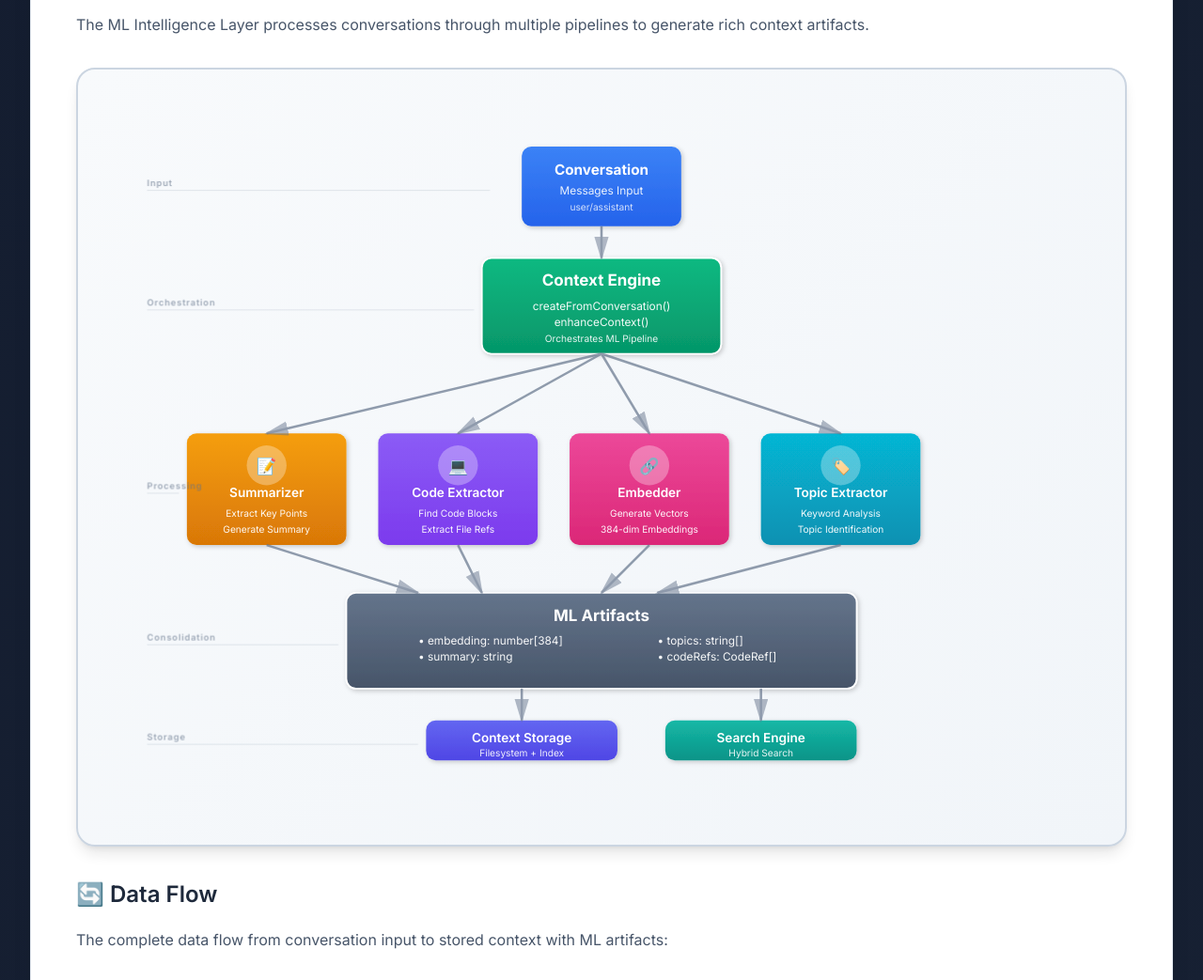
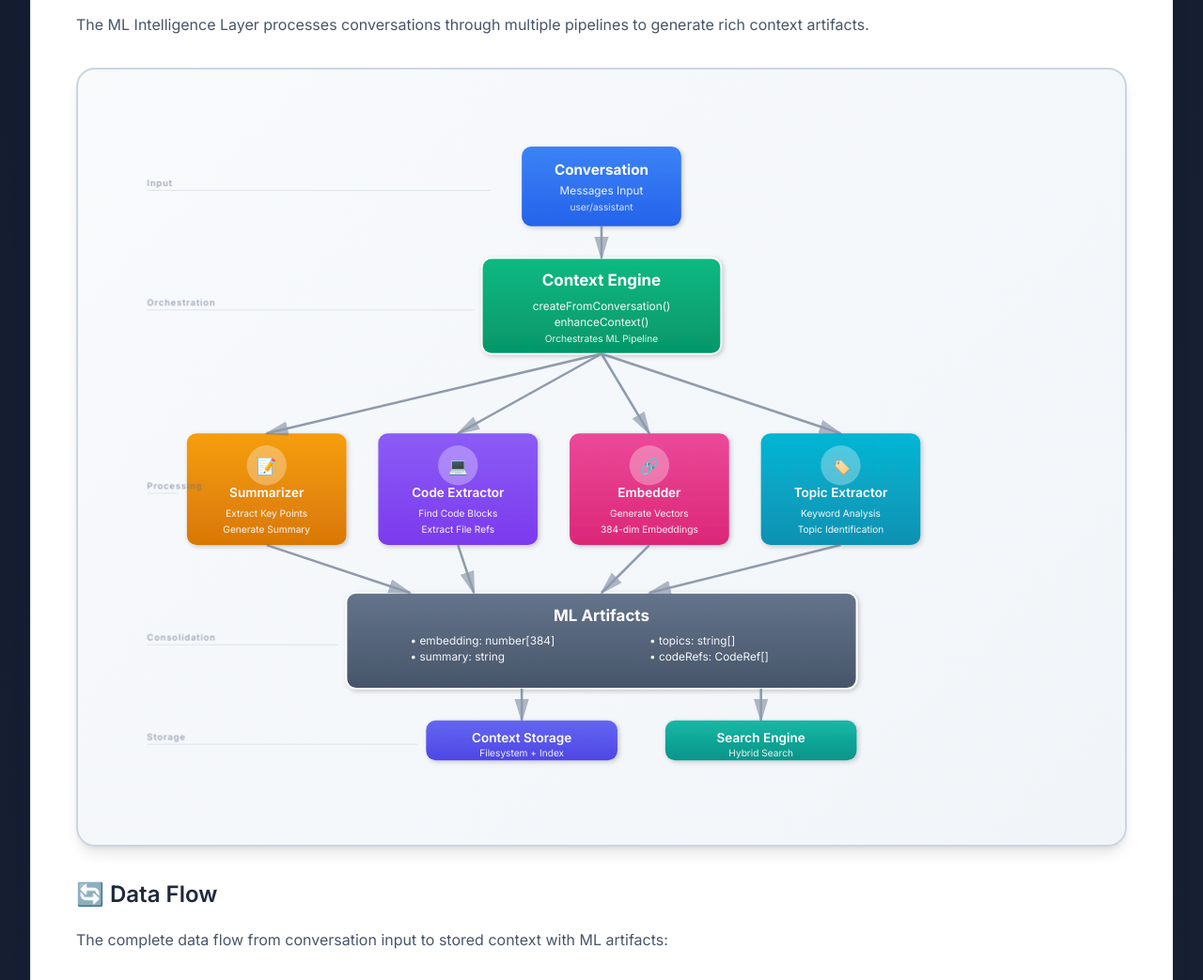
Before and after one commit to reccaller-ai/reccall, a browser extension: page index.html in a window 1280 px wide. Shown: the part 5615-6658 px from the top of the page at 94% size. Drawn offline with Linux system fonts and the light colour scheme.

Commit message:
fix: Final alignment refinement for ML architecture diagram
- Adjust ML Artifacts text positioning for perfect symmetry
- Refine arrow endpoints to connect exact box boundaries
- Ensure all visual elements are precisely aligned
- Professional enterprise presentation quality

```diff
--- a/index.html
+++ b/index.html
@@ -797,10 +797,10 @@ diContainer.register(TOKENS.CONTEXT_STORAGE, RedisStorage);
                     <g>
                         <rect x="280" y="600" width="640" height="120" rx="12" fill="url(#artifactsGrad)" filter="url(#shadow)" stroke="white" stroke-width="2"/>
                         <text x="600" y="635" text-anchor="middle" fill="white" font-size="20" font-weight="700">ML Artifacts</text>
-                        <text x="370" y="665" fill="rgba(255,255,255,0.95)" font-size="14">• embedding: number[384]</text>
-                        <text x="370" y="685" fill="rgba(255,255,255,0.95)" font-size="14">• summary: string</text>
-                        <text x="670" y="665" fill="rgba(255,255,255,0.95)" font-size="14">• topics: string[]</text>
-                        <text x="670" y="685" fill="rgba(255,255,255,0.95)" font-size="14">• codeRefs: CodeRef[]</text>
+                        <text x="360" y="665" fill="rgba(255,255,255,0.95)" font-size="14">• embedding: number[384]</text>
+                        <text x="360" y="685" fill="rgba(255,255,255,0.95)" font-size="14">• summary: string</text>
+                        <text x="660" y="665" fill="rgba(255,255,255,0.95)" font-size="14">• topics: string[]</text>
+                        <text x="660" y="685" fill="rgba(255,255,255,0.95)" font-size="14">• codeRefs: CodeRef[]</text>
                     </g>
 
                     <!-- Layer 5: Storage & Search (Perfectly Aligned) -->
@@ -832,14 +832,14 @@ diContainer.register(TOKENS.CONTEXT_STORAGE, RedisStorage);
                         <path d="M 600 300 L 900 400" marker-end="url(#arrowhead)"/>
 
                         <!-- ML Components bottom (y=540) to Artifacts top (y=600) -->
-                        <!-- Summarizer (180, 540) to Artifacts -->
-                        <path d="M 180 540 L 370 600" marker-end="url(#arrowhead)"/>
-                        <!-- Code Extractor (420, 540) to Artifacts -->
-                        <path d="M 420 540 L 450 600" marker-end="url(#arrowhead)"/>
-                        <!-- Embedder (660, 540) to Artifacts -->
+                        <!-- Summarizer (180, 540) to Artifacts left side (360, 600) -->
+                        <path d="M 180 540 L 360 600" marker-end="url(#arrowhead)"/>
+                        <!-- Code Extractor (420, 540) to Artifacts (440, 600) -->
+                        <path d="M 420 540 L 440 600" marker-end="url(#arrowhead)"/>
+                        <!-- Embedder (660, 540) to Artifacts center (600, 600) -->
                         <path d="M 660 540 L 600 600" marker-end="url(#arrowhead)"/>
-                        <!-- Topic Extractor (900, 540) to Artifacts -->
-                        <path d="M 900 540 L 670 600" marker-end="url(#arrowhead)"/>
+                        <!-- Topic Extractor (900, 540) to Artifacts right side (660, 600) -->
+                        <path d="M 900 540 L 660 600" marker-end="url(#arrowhead)"/>
 
                         <!-- Artifacts bottom (y=720) to Storage top (y=760) -->
                         <path d="M 500 720 L 500 760" marker-end="url(#arrowhead)"/>
```
